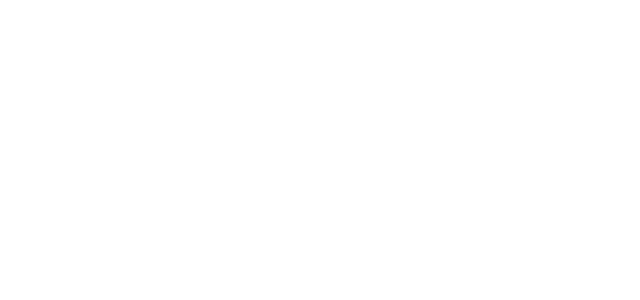
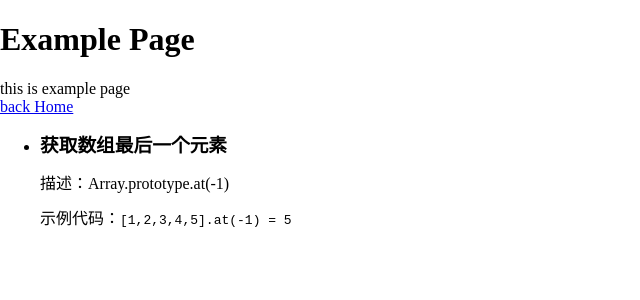
Before and after one commit to maoirving/nuxt3-demo, a Nuxt app: page /example in a window 1280 px wide. Before the commit this address had no page. Shown: the top 300 px of the page, without its empty margins (0-640 px from the left). Built offline with nearby package versions, Linux system fonts and the light colour scheme.

Commit message:
feat: add example page

```diff
--- /dev/null
+++ b/pages/example/index.vue
@@ -0,0 +1,31 @@
+<script setup lang="ts">
+const title = ref('Example Page')
+
+const numArr = [1, 2, 3, 4, 5]
+const examples = ref([
+  {
+    title: '获取数组最后一个元素',
+    description: 'Array.prototype.at(-1)',
+    code: `[${numArr}].at(-1) = ${numArr.at(-1)}`,
+  },
+])
+</script>
+
+<template>
+  <div>
+    <h1>{{ title }}</h1>
+    <div>this is example page</div>
+    <div>
+      <NuxtLink :to="{ name: 'index' }"> back Home </NuxtLink>
+    </div>
+    <ul>
+      <li v-for="(example, index) in examples" :key="index">
+        <h3>{{ example.title }}</h3>
+        <p>描述：{{ example.description }}</p>
+        <p>
+          示例代码：<code>{{ example.code }}</code>
+        </p>
+      </li>
+    </ul>
+  </div>
+</template>
```
